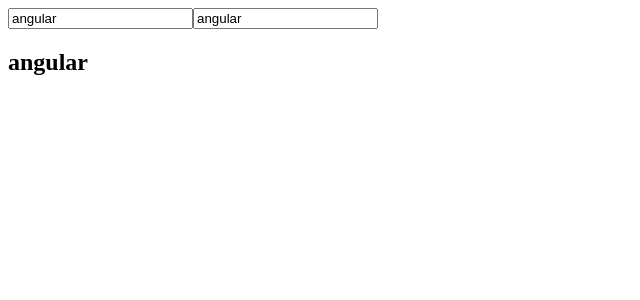
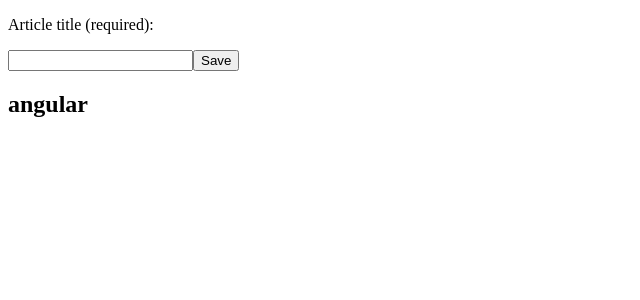
Before and after one commit to sampetroda/angular-validation, an Angular app: page / in a window 1280 px wide. Shown: the top 300 px of the page, without its empty margins (0-640 px from the left). Built offline with nearby package versions, Linux system fonts and the light colour scheme.

Commit message:
required attrubute remove from html element and handled by formccontrol object

```diff
--- a/src/app/app.module.ts
+++ b/src/app/app.module.ts
@@ -1,6 +1,6 @@
 import { NgModule } from '@angular/core';
 import { BrowserModule } from '@angular/platform-browser';
-import {FormsModule} from '@angular/forms';
+import {FormsModule,ReactiveFormsModule} from '@angular/forms';
 import { AppRoutingModule } from './app-routing.module';
 import { AppComponent } from './app.component';
 import { ArticleEditorComponent } from './article-editor/article-editor.component';
@@ -13,7 +13,8 @@
   imports: [
     BrowserModule,
     AppRoutingModule,
-    FormsModule
+    FormsModule,
+    ReactiveFormsModule
   ],
   providers: [],
   bootstrap: [AppComponent]
--- a/src/app/article-editor/article-editor.component.ts
+++ b/src/app/article-editor/article-editor.component.ts
@@ -1,10 +1,12 @@
 import { Component, OnInit } from '@angular/core';
-
+import {FormControl, Validators} from '@angular/forms';
 @Component({
   selector: 'app-article-editor',
   template: `
-  <input [value]="title" (input)="title=$event.target.value" />
-  <input [value]="title" (input)="title=$event.target.value" />
+  <p>Article title (required): </p>
+  <input [formControl]='titleControl' />
+  <button (click)="submitTitle()">Save</button>
+
   <h2>{{title}}</h2>
 
   `,
@@ -14,6 +16,17 @@
 
   constructor() { }
 title:string ="angular ";
+titleControl:FormControl = new FormControl(null,Validators.required);
+submitTitle():void {
+  if(this.titleControl.valid)
+  {
+      this.title= this.titleControl.value;
+  }
+  else
+  {
+    alert('Title is required');
+  }
+}
   ngOnInit(): void {
   }
 
```
